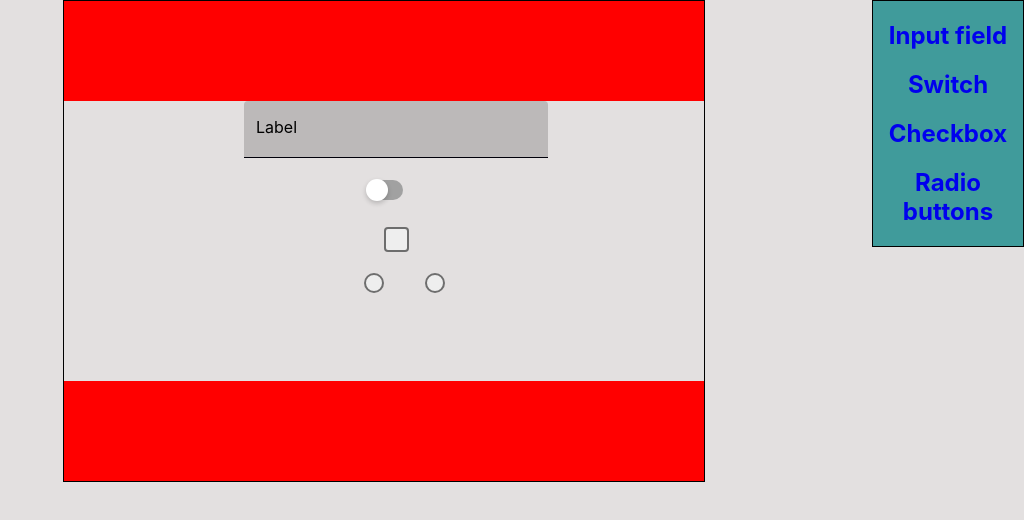
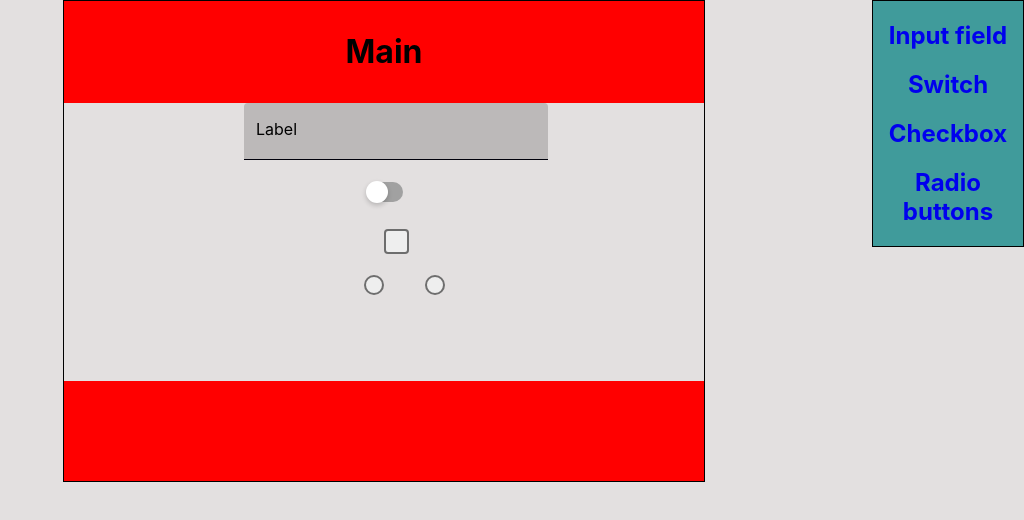
Before and after one commit to MohammedMotar00/mandatory-uxdesign1, a React (Create React App) app: page / in a window 1280 px wide. Shown: the top 520 px of the page, without its empty margins (256-1280 px from the left). Built offline with nearby package versions, Linux system fonts and the light colour scheme.

Commit message:
fixade liten sak, Done!

```diff
--- a/src/Components/Main.js
+++ b/src/Components/Main.js
@@ -12,6 +12,7 @@ function Main() {
       <Links_To_Demo />
       <div className="main-container">
         <header>
+          <h1>Main</h1>
         </header>
         <main>
           <form>
--- a/src/Css/Main.css
+++ b/src/Css/Main.css
@@ -21,7 +21,7 @@
 
 header {
   background-color: red;
-  height: 100px;
+  padding: 10px;
 }
 
 footer {
```
